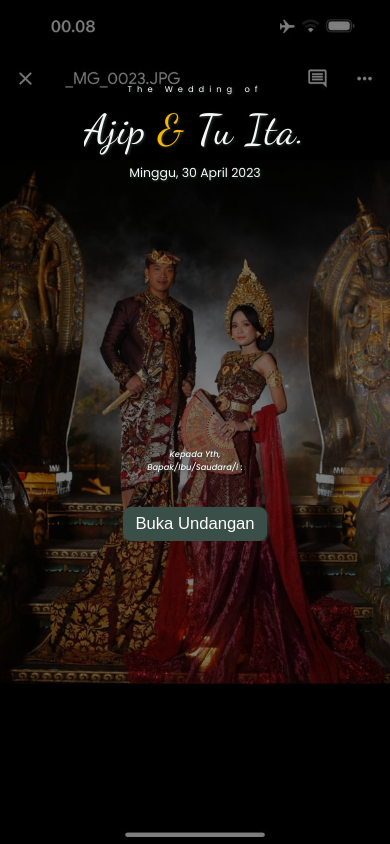
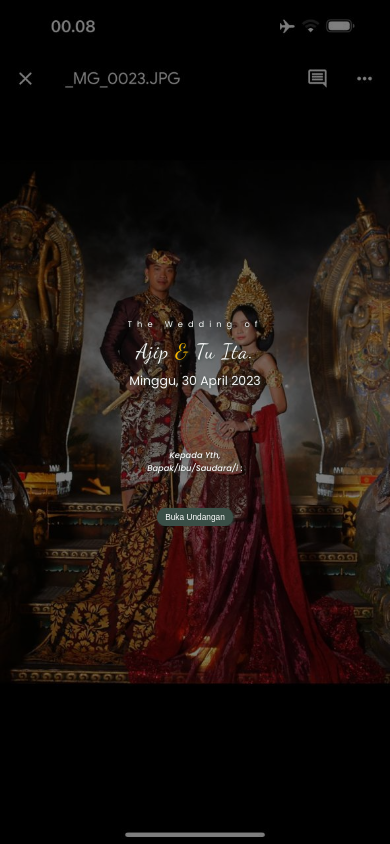
Before and after one commit to cipEpic/Wedding, a plain HTML site: page index.html in a window 390 px wide. Shown: the top 844 px of the page. Drawn offline with nearby package versions, Linux system fonts and the light colour scheme; no server answers; a web font is replaced by a local one.

Commit message:
Update style.css
responsive on popup

```diff
--- a/css/style.css
+++ b/css/style.css
@@ -1695,3 +1695,37 @@ footer .credit h5 {
   font-size: 40px;
   color: #000; /* Adjust the color as needed */
 }
+
+/* For smaller screens, like 320x590 */
+@media (max-width: 590px) {
+  .popup-container {
+    min-height: 100vh;
+    display: flex;
+    align-items: center;
+    justify-content: center;
+    padding: 5rem 2rem; /* Reduce padding to fit content */
+    margin: 0 auto;
+    overflow: hidden;
+  }
+
+  .popup-content {
+    display: flex;
+    justify-content: center;
+    align-items: center;
+    flex-direction: column; /* Ensure vertical alignment */
+  }
+
+  .popup-content-sub {
+    padding-top: 5rem; /* Adjust padding to avoid overflow */
+    margin-top: 0;
+  }
+
+  .popup-content h1 {
+    font-size: 2.5rem; /* Adjust font size for smaller screens */
+  }
+
+  .popup-content .close {
+    font-size: 1rem; /* Adjust button size */
+    padding: 0.5rem 1rem; /* Adjust padding for smaller buttons */
+  }
+}
```
